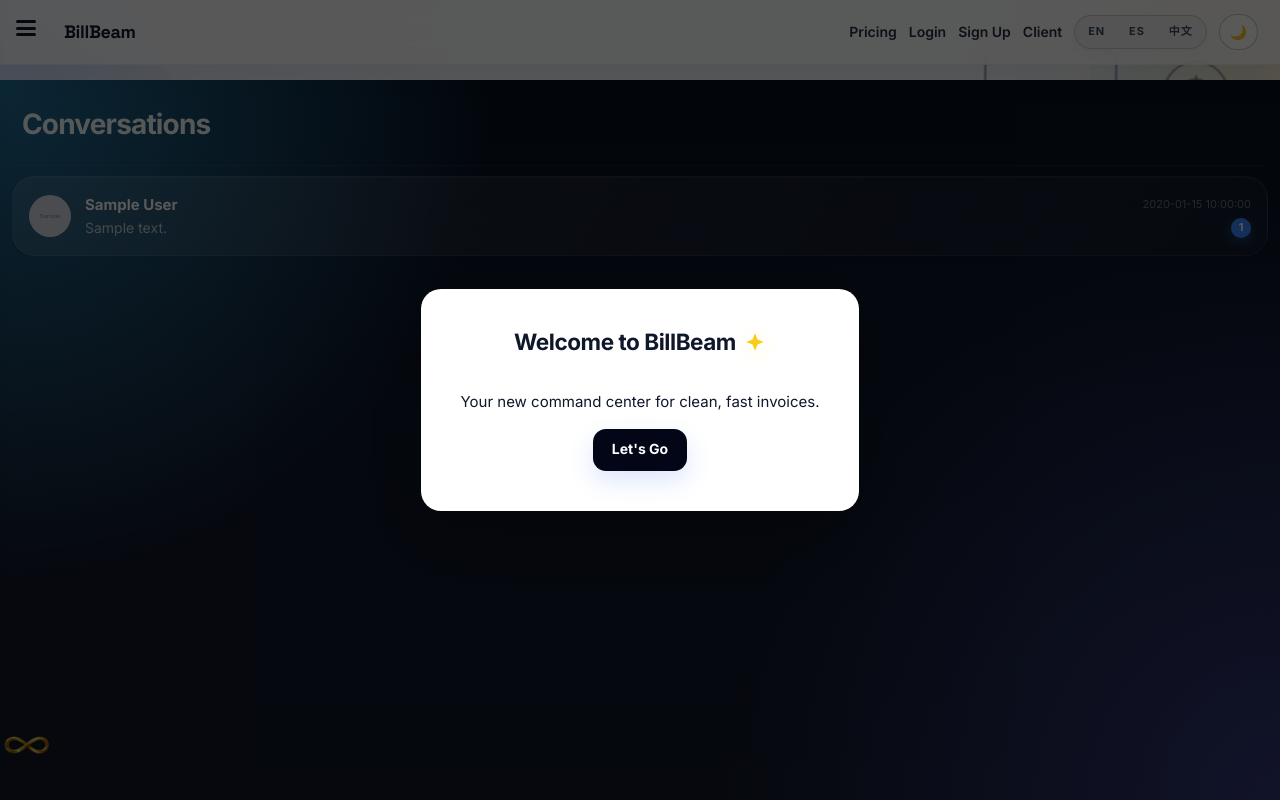
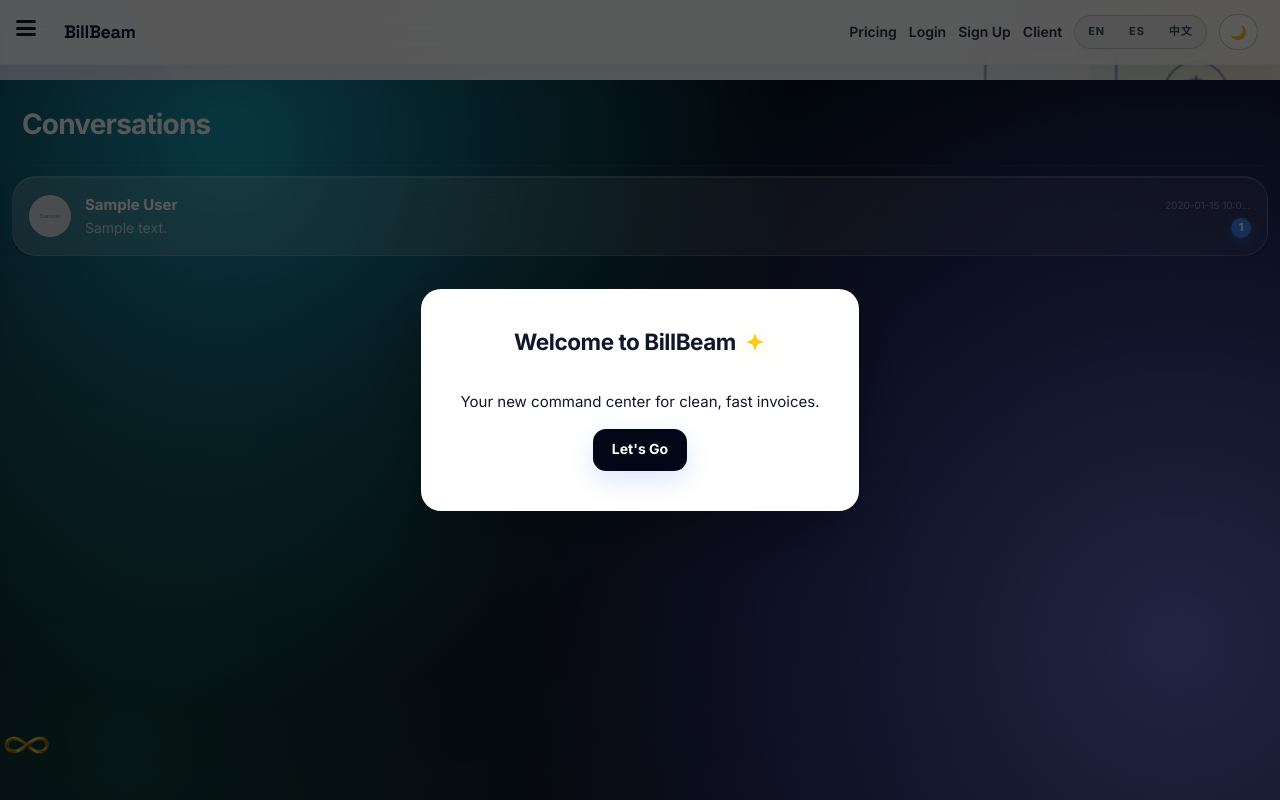
Before and after one commit to mikecalderon742-cell/invoice-app-v2, a Flask app: template templates/messages.html in a window 1280 px wide. Run offline with Flask 3, Linux system fonts and the light colour scheme; the template is opened without the code that fills it: most values are stand-ins (such as "Sample title", 1, 10 or a date in 2020); grey boxes marked "Sample" are stand-in pictures; data that the repository does not hold is empty; parts of the project's set-up code (start-up, migrations or seed data) failed here and were passed over; some libraries are stand-ins or nearby versions.

Commit message:
Add better UI

```diff
--- a/templates/messages.html
+++ b/templates/messages.html
@@ -24,18 +24,24 @@ html, body {
     touch-action: pan-y;
 
     background:
-        radial-gradient(circle at top left,
-            rgba(56,189,248,0.55) 0%,
-            transparent 34%),
+        radial-gradient(circle at 18% 8%,
+            rgba(34,211,238,0.72) 0%,
+            rgba(34,211,238,0.34) 22%,
+            transparent 46%),
 
-        radial-gradient(circle at bottom right,
-            rgba(99,102,241,0.40) 0%,
-            transparent 38%),
+        radial-gradient(circle at 92% 78%,
+            rgba(129,140,248,0.72) 0%,
+            rgba(99,102,241,0.38) 28%,
+            transparent 52%),
+
+        radial-gradient(circle at 10% 92%,
+            rgba(16,185,129,0.24) 0%,
+            transparent 36%),
 
         linear-gradient(
             180deg,
-            #071120 0%,
-            #0f172a 45%,
+            #06101f 0%,
+            #0b1220 42%,
             #111827 100%
         );
 }
@@ -85,11 +91,16 @@ html, body {
     background:
         linear-gradient(
             135deg,
-            rgba(255,255,255,0.14),
-            rgba(255,255,255,0.05)
+            rgba(255,255,255,0.24),
+            rgba(255,255,255,0.08)
         );
 
-    border: 1px solid rgba(255,255,255,0.12);
+    border: 1px solid rgba(255,255,255,0.22);
+
+    box-shadow:
+        0 18px 42px rgba(0,0,0,0.32),
+        0 0 24px rgba(56,189,248,0.14),
+        inset 0 1px 0 rgba(255,255,255,0.18);
 }
 
 .convo-item:active .convo-card {
@@ -281,27 +292,29 @@ html, body {
 
     padding: 16px;
 
-    border-radius: 22px;
+    border-radius: 24px;
 
     background:
         linear-gradient(
             135deg,
-            rgba(255,255,255,0.10),
-            rgba(255,255,255,0.03)
+            rgba(255,255,255,0.18),
+            rgba(255,255,255,0.065)
         );
 
-    border: 1px solid rgba(255,255,255,0.08);
+    border: 1px solid rgba(255,255,255,0.16);
 
-    backdrop-filter: blur(18px);
+    backdrop-filter: blur(22px);
+    -webkit-backdrop-filter: blur(22px);
 
     transition:
         transform 0.16s ease,
         background 0.16s ease,
-        border 0.16s ease;
+        border 0.16s ease,
+        box-shadow 0.16s ease;
 
     box-shadow:
-        0 10px 30px rgba(0,0,0,0.24),
-        inset 0 1px 0 rgba(255,255,255,0.06);
+        0 14px 34px rgba(0,0,0,0.28),
+        inset 0 1px 0 rgba(255,255,255,0.16);
 }
 
 .convo-avatar,
@@ -351,7 +364,7 @@ html, body {
 }
 
 .convo-name {
-    font-weight: 650;
+    font-weight: 750;
     font-size: 15px;
     color: #ffffff;
 
@@ -363,10 +376,16 @@ html, body {
 .convo-time {
     flex-shrink: 0;
 
-    font-size: 11px;
-    color: rgba(255,255,255,0.38);
+    max-width: 86px;
 
-    margin-left: 12px;
+    font-size: 10px;
+    color: rgba(255,255,255,0.42);
+
+    margin-left: 10px;
+
+    white-space: nowrap;
+    overflow: hidden;
+    text-overflow: ellipsis;
 }
 
 .convo-preview {
```
